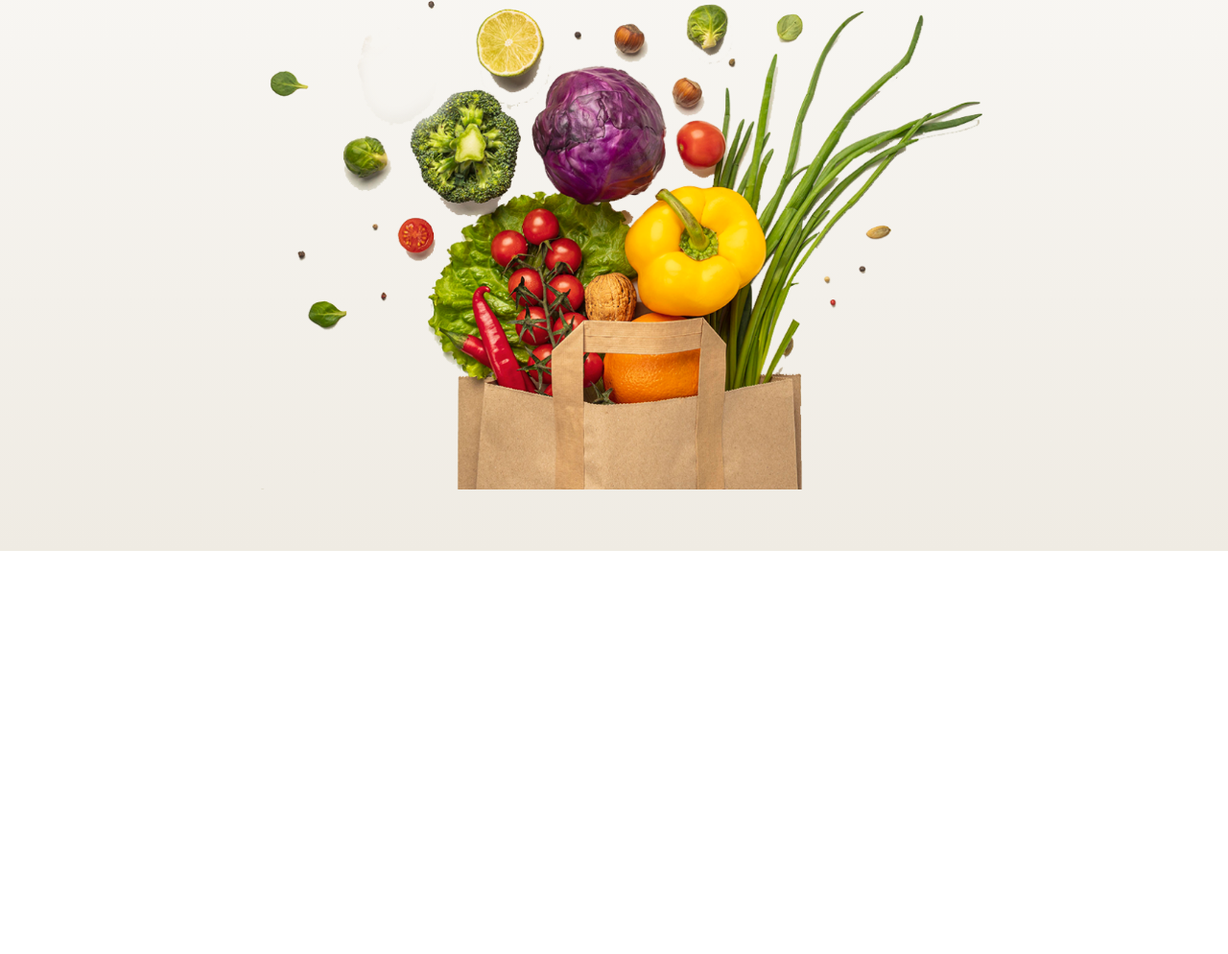
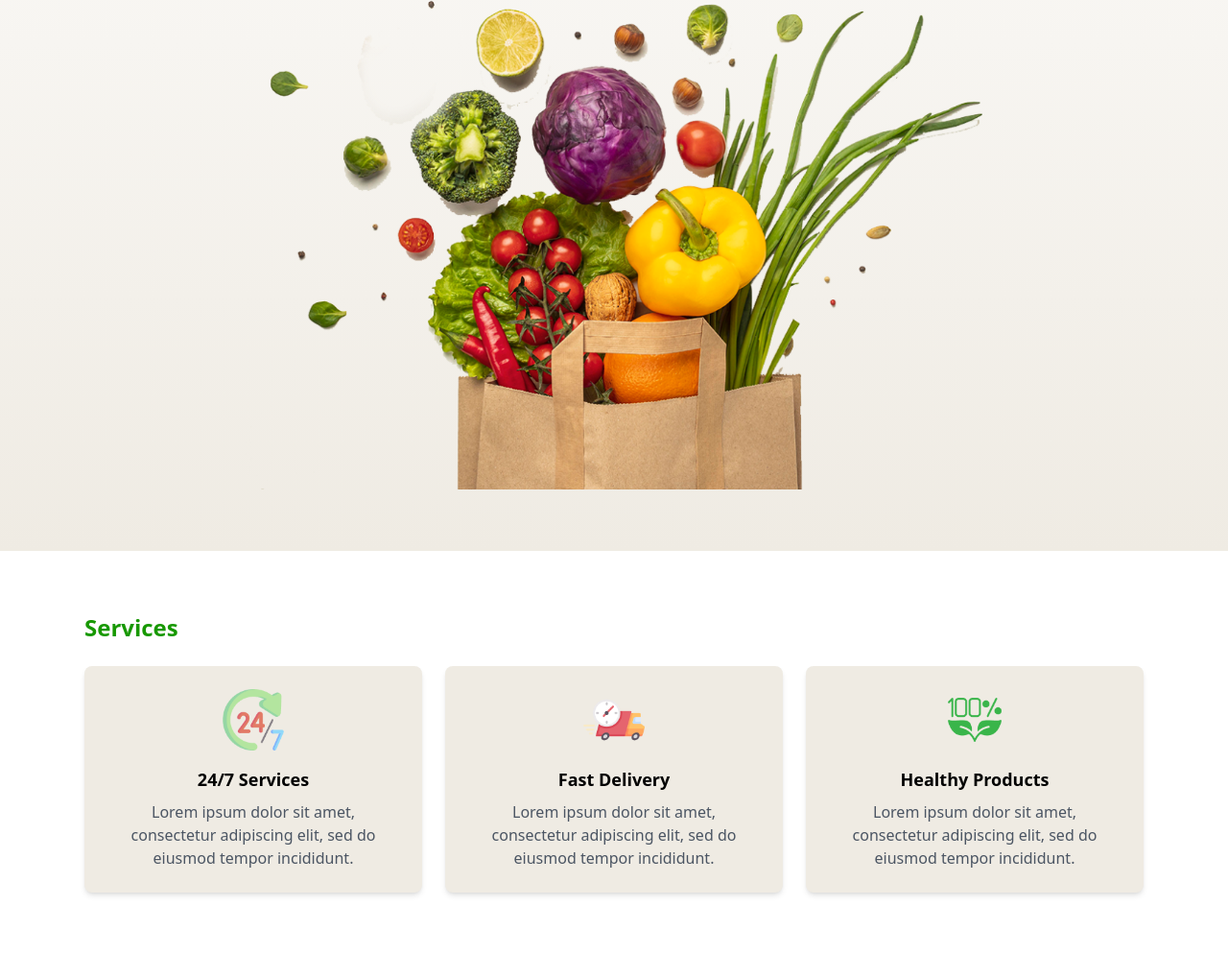
Before and after one commit to Akram-Sa/Natures-platter, a plain HTML site: page index.html in a window 1280 px wide. Shown: the part 487-1481 px from the top of the page at 96% size. Before the commit the page ends 1061 px from the top, so only its background shows below. Drawn offline with nearby package versions, Linux system fonts and the light colour scheme.

Commit message:
added service section

```diff
--- a/index.html
+++ b/index.html
@@ -5,19 +5,31 @@
     <meta name="viewport" content="width=device-width, initial-scale=1.0" />
     <title>Nature's Platter</title>
     <script src="https://cdn.tailwindcss.com"></script>
+    <script src="https://cdnjs.cloudflare.com/ajax/libs/font-awesome/6.0.0/js/all.min.js"></script>
   </head>
   <body>
     <header class="bg-gradient-to-b from-white to-[#EFEBE3]">
+      <!-- header left portion -->
       <nav class="flex justify-between items-center px-[141px] p-6">
         <div>
           <img src="./assets/logo-header.png" alt="" />
         </div>
+        <div class="flex space-x-20 items-center">
           <div class="space-x-6 hidden md:flex">
             <a href="#" class="text-gray-700 hover:text-green-600">Product</a>
             <a href="#" class="text-gray-700 hover:text-green-600">Services</a>
-          <a href="#" class="text-gray-700 hover:text-green-600">Contact us</a>
+            <a href="#" class="text-gray-700 hover:text-green-600"
+              >Contact us</a
+            >
           </div>
-        <div class="space-x-4 hidden md:flex">
+          <!-- header right portion -->
+          <div class="space-x-4 items-center hidden md:flex">
+            <i
+              class="fas fa-search text-gray-700 text-lg cursor-pointer hover:text-green-600"
+            ></i>
+            <i
+              class="fas fa-shopping-cart text-gray-700 text-lg cursor-pointer hover:text-green-600"
+            ></i>
             <button
               class="px-4 py-2 border rounded-lg text-gray-700 hover:bg-gray-200"
             >
@@ -28,6 +40,7 @@
             >
               Register
             </button>
+          </div>
         </div>
       </nav>
 
@@ -50,5 +63,34 @@
         </div>
       </section>
     </header>
+    <main>
+
+      <section class="py-16 bg-white">
+        <div class="max-w-6xl mx-auto px-6">
+            <h2 class="text-2xl font-bold text-[#179800] mb-6">Services</h2>
+            <div class="grid grid-cols-1 md:grid-cols-3 gap-6">
+                <!-- Service 1 -->
+                <div class="bg-[#EFEBE3] p-6 rounded-lg shadow-md text-center">
+                    <img src="./assets/service.png"
+                    alt=""class="mx-auto w-16 mb-4">
+                    <h3 class="text-lg font-semibold">24/7 Services</h3>
+                    <p class="text-gray-600 mt-2">Lorem ipsum dolor sit amet, consectetur adipiscing elit, sed do eiusmod tempor incididunt.</p>
+                </div>
+                <!-- Service 2 -->
+                <div class="bg-[#EFEBE3]  p-6 rounded-lg shadow-md text-center">
+                    <img src="./assets/delivery.png" alt="Fast Delivery" class="mx-auto w-16 mb-4">
+                    <h3 class="text-lg font-semibold">Fast Delivery</h3>
+                    <p class="text-gray-600 mt-2">Lorem ipsum dolor sit amet, consectetur adipiscing elit, sed do eiusmod tempor incididunt.</p>
+                </div>
+                <!-- Service 3 -->
+                <div class="bg-[#EFEBE3]  p-6 rounded-lg shadow-md text-center">
+                    <img src="./assets/healthy.png" alt="Healthy Products" class="mx-auto w-16 mb-4">
+                    <h3 class="text-lg font-semibold">Healthy Products</h3>
+                    <p class="text-gray-600 mt-2">Lorem ipsum dolor sit amet, consectetur adipiscing elit, sed do eiusmod tempor incididunt.</p>
+                </div>
+            </div>
+        </div>
+      </section>
+    </main>
   </body>
 </html>
```
Also changed, not shown: assets/Logo.png (added), assets/bars-3.png (added). Lines whose indentation alone changed are shown as unchanged.
